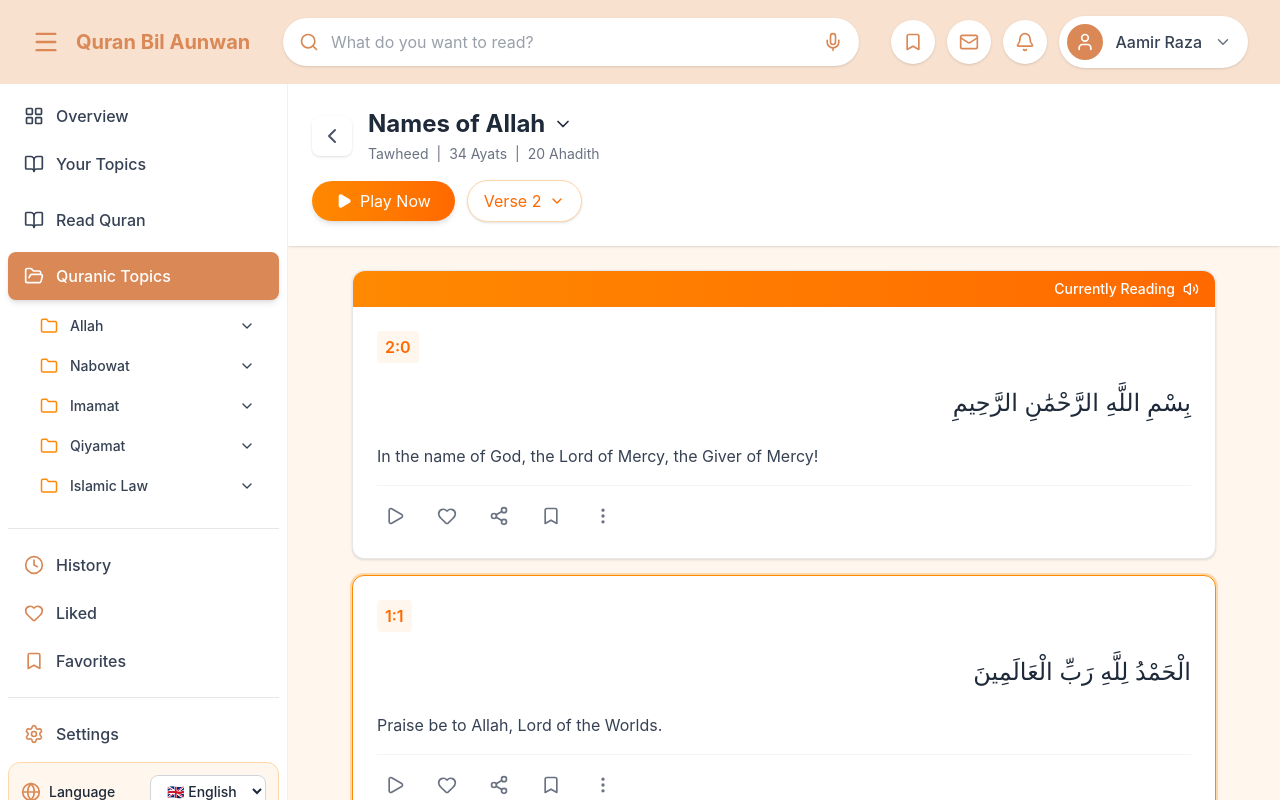
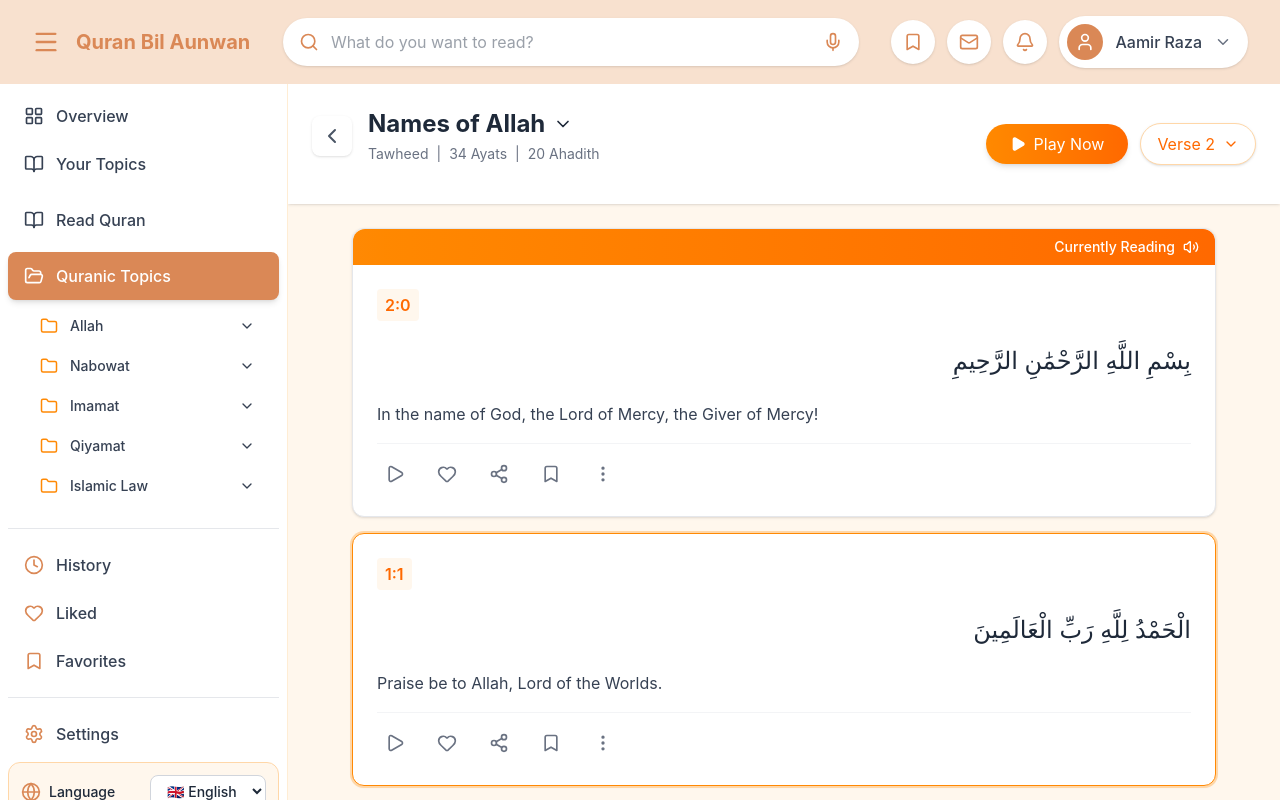
Before and after one commit to RizwanLakho/Quran-bil-aunwan, a React (Vite) app: page /home/quran-topics/1 in a window 1280 px wide. Built offline with nearby package versions, Linux system fonts and the light colour scheme; sample sign-in values are in the browser's storage; a web font is replaced by a local one.

Commit message:
Update for better UI

```diff
--- a/src/pages/QuranTopicDetail.jsx
+++ b/src/pages/QuranTopicDetail.jsx
@@ -333,7 +333,7 @@
         } shadow-sm`}
       >
         <div className="max-w-7xl mx-auto px-3 md:px-6 py-4 md:py-6">
-          <div className="flex flex-col space-y-3 md:space-y-4">
+          <div className=" flex justify-between space-y-3 md:space-y-4 ">
             {/* Top Row - Back button and Title */}
             <div className="flex items-center gap-3 md:gap-4">
               <button
```
